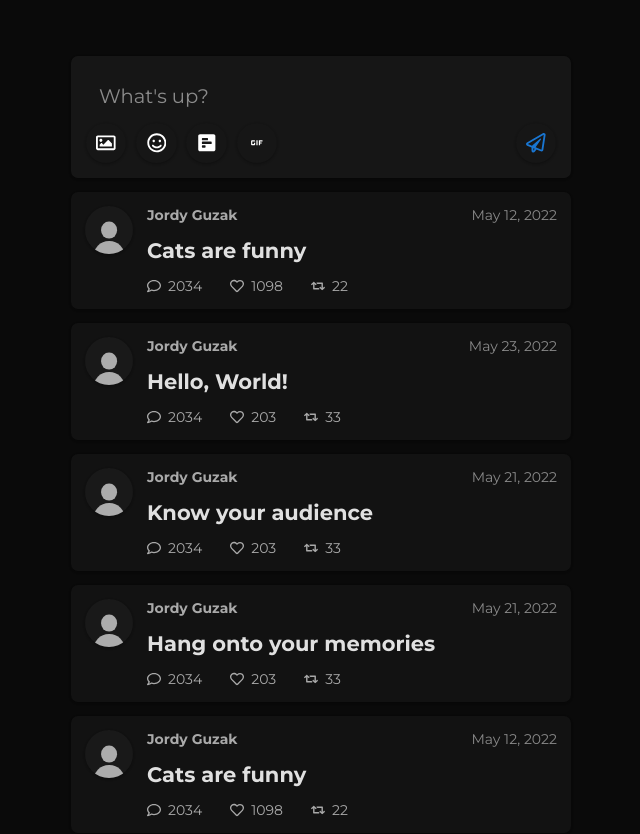
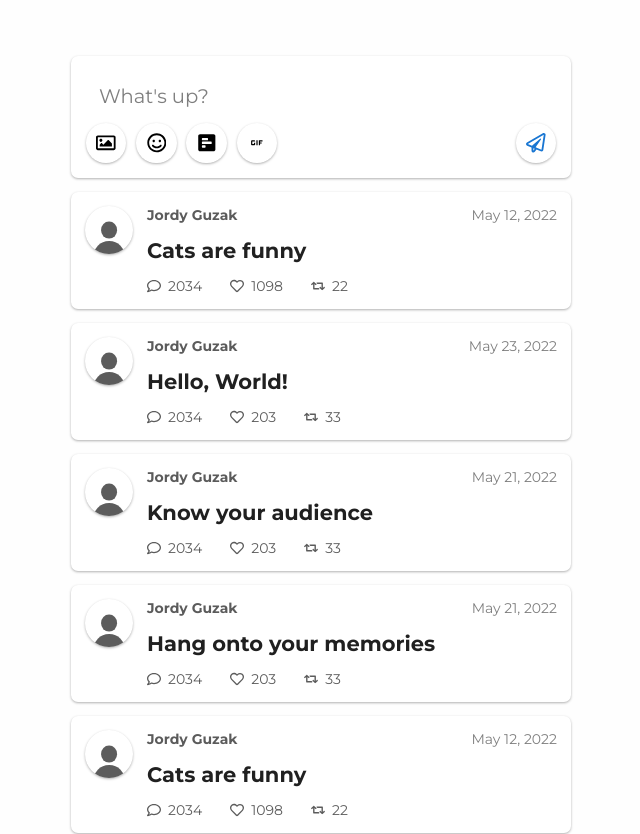
Before and after one commit to JordyGuzak/Babbel, a Next.js app: page / in a window 1280 px wide. Shown: the top 834 px of the page, without its empty margins (319-959 px from the left). Built offline with nearby package versions, Linux system fonts and the light colour scheme.

Commit message:
set dark mode when it is preferred

```diff
--- a/pages/_app.tsx
+++ b/pages/_app.tsx
@@ -3,7 +3,7 @@ import type { AppProps } from 'next/app'
 
 function MyApp({ Component, pageProps }: AppProps) {
   return (
-    <div className='theme-container dark-mode background'>
+    <div className='theme-container background'>
       <Component {...pageProps} />
     </div>
   )
--- a/styles/global.css
+++ b/styles/global.css
@@ -30,7 +30,7 @@
 
 html {
     -webkit-tap-highlight-color: transparent;
- }
+}
 
 html,
 body {
@@ -123,3 +123,12 @@ h4 {
 .react-icons {
     vertical-align: middle;
 }
+
+@media (prefers-color-scheme: dark) {
+    :root {
+        --background-color: #0a0a0a;
+        --surface-color: #0a0a0a;
+        --on-background-color: #ffffff;
+        --on-surface-color: #ffffff;
+    }
+}
```
